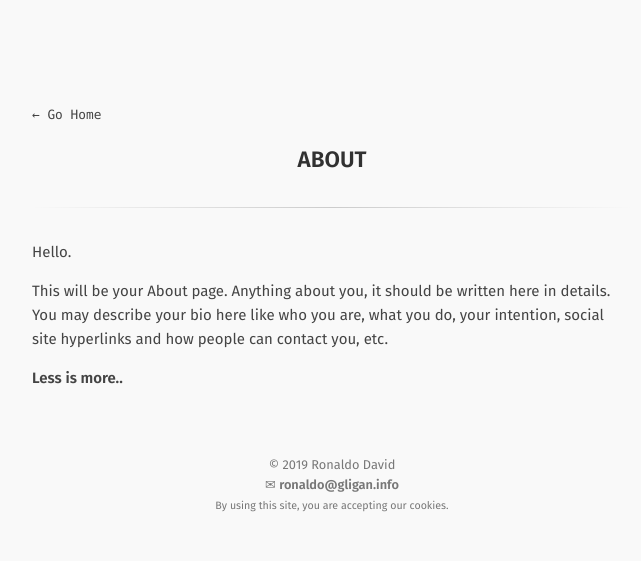
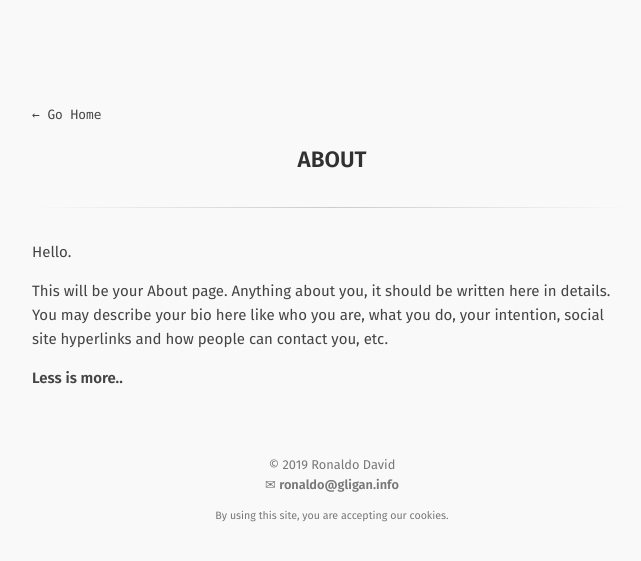
Before and after one commit to RonaldoDavid/gligan-info, a Jekyll site: the page built from about.md, in a window 1280 px wide. Shown: the top 561 px of the page, without its empty margins (308-949 px from the left). Built offline with Jekyll 4.4.1, drawn with Linux system fonts in a browser that asks for light colours.

Commit message:
Update footer.html

```diff
--- a/_includes/footer.html
+++ b/_includes/footer.html
@@ -1,7 +1,9 @@
 <div class="footer">
   <span class="block">&copy; {{ site.time | date: '%Y' }} {{ site.author_name }}</span>
   <span class="block">✉ <a href="mailto:ronaldo@gligan.info">ronaldo@gligan.info</a></span>
-  <span class="block"><small>By using this site, you are accepting our cookies.</small></span>
+  <span class="block" style="padding-top:10px">
+	  <small>By using this site, you are accepting our cookies.</small>
+  </span>
 </div>
 
 {% if site.mathjax %}
```
